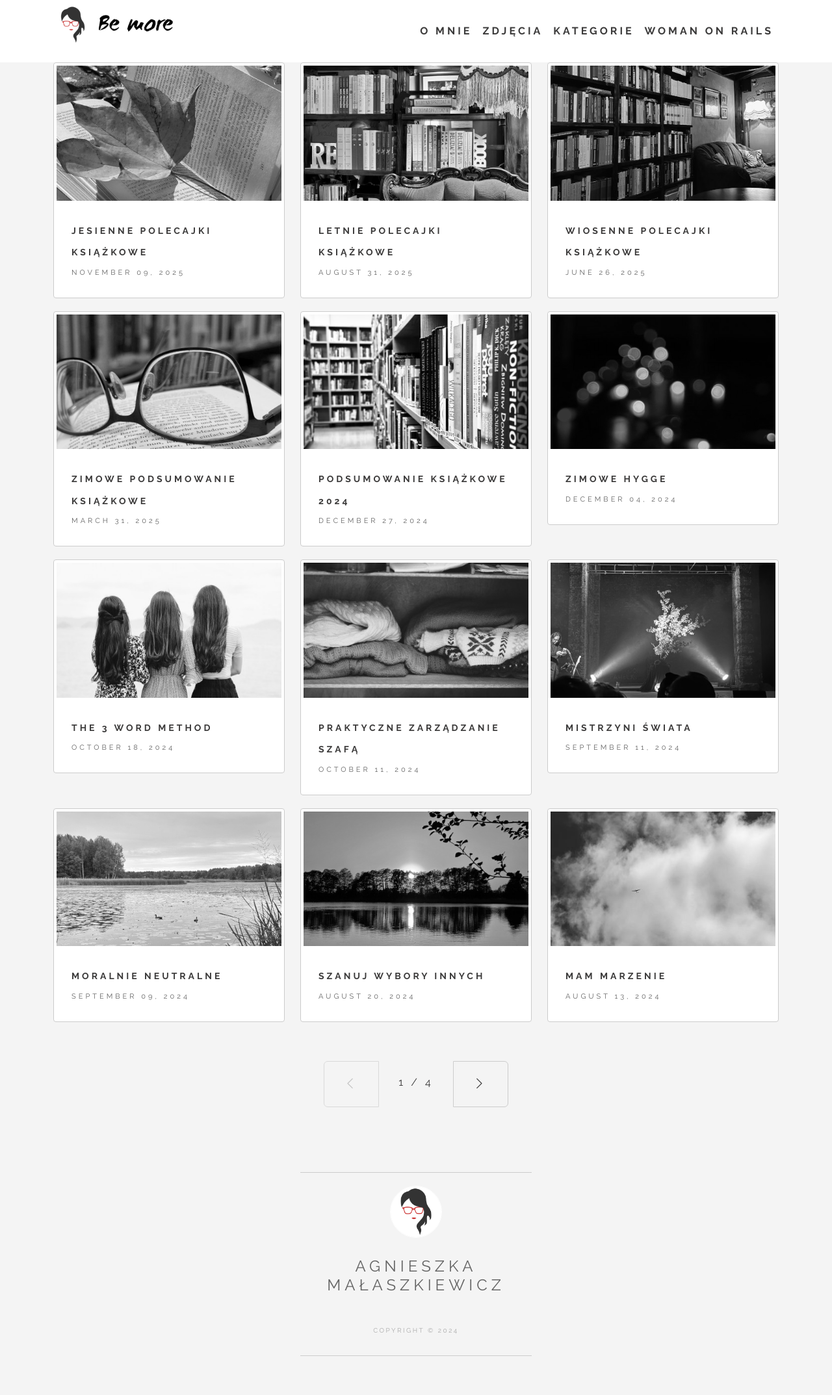
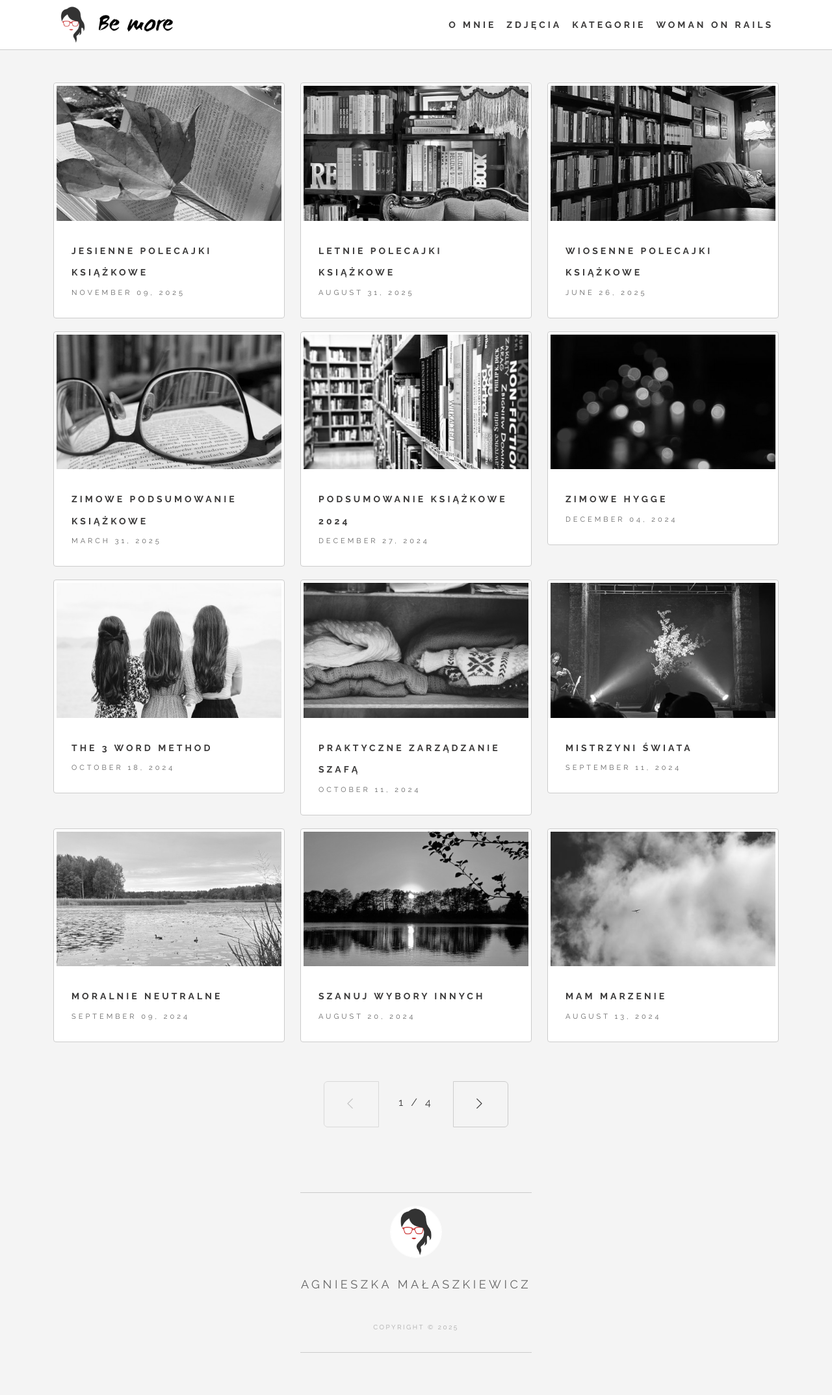
Before and after one commit to womanonrails/bemore.womanonrails.com, a Jekyll site: the page built from index.html, in a window 1280 px wide. Shown: the whole page at 65% size. Built offline with Jekyll 4.4.1, drawn with Linux system fonts in a browser that asks for light colours; the list of posts is cut into pages by our own code.

Commit message:
Small adjustments for design

```diff
--- a/_includes/footer.html
+++ b/_includes/footer.html
@@ -19,7 +19,7 @@
             <a href="{{ "/feed.xml" | prepend: site.baseurl }}"><span class="fontawesome-rss"></span></a>
           </li>
         </ul>
-        <p class="copyright">Copyright &copy; 2024</p>
+        <p class="copyright">Copyright &copy; 2025</p>
       </section>
     </div>
   </div>
--- a/_sass/_footer.scss
+++ b/_sass/_footer.scss
@@ -9,6 +9,7 @@
 
   h4 {
     font-family: $raleway-fonts;
+    font-size: 18px;
     letter-spacing: $letter-spacing;
     text-transform: uppercase;
   }
--- a/_sass/_header.scss
+++ b/_sass/_header.scss
@@ -4,18 +4,24 @@
   font-weight: 700;
   letter-spacing: $letter-spacing;
   text-transform: uppercase;
+  border-bottom: 1px solid $border-color;
 
   &.navbar {
     background-color: $background-color;
+    padding-top: 0;
+    padding-bottom: 0;
   }
 
   .navbar-nav {
-    margin-top: 15px;
+    margin-top: 0;
   }
 
   .navbar-nav > li > a,
   .navbar-nav .nav-link {
     color: $dark-text-color;
+    font-size: 14px;
+    padding-top: 1rem;
+    padding-bottom: 1rem;
     -moz-transition: color 0.2s ease;
     -ms-transition: color 0.2s ease;
     -webkit-transition: color 0.2s ease;
@@ -25,7 +31,9 @@
   }
 
   .navbar-brand {
-    margin-top: -5px;
+    margin-top: 0;
+    padding-top: 0.5rem;
+    padding-bottom: 0.5rem;
 
     img {
       height: 60px;
@@ -33,7 +41,7 @@
   }
 
   .navbar-toggler {
-    margin-top: 20px;
+    margin-top: 0;
     border: none;
   }
 
@@ -48,7 +56,7 @@
   }
 
   .container {
-    margin-bottom: 15px;
+    margin-bottom: 0;
   }
 
   .dropdown-menu > li > span {
--- a/_sass/_layout.scss
+++ b/_sass/_layout.scss
@@ -16,14 +16,19 @@
   font-weight: 300;
 }
 
+.container-fluid {
+  padding-top: 50px;
+}
+
 .tag-header {
   color: $hover-color;
 }
 
 .badge {
-  border-radius: 0.25rem;
-  font-size: inherit;
-  font-weight: normal;
+  border-radius: 10rem;
+  font-size: 12px;
+  font-weight: 700;
+  padding: 0.25rem 0.5rem;
 }
 
 .list-inline {
@@ -31,6 +36,7 @@
     display: inline-block;
     padding-right: 0.5rem;
     padding-left: 0.5rem;
+    margin-bottom: 0.3rem;
   }
 
   > li:first-child {
@@ -42,6 +48,8 @@
   color: $white-text-color;
   background-color: $background-dark-grey-color;
   border: 1px solid $background-dark-grey-color;
+  font-size: 13px;
+  padding: 6px 12px;
 
   &:hover {
     background-color: darken($background-dark-grey-color, 10%);
--- a/_sass/_post.scss
+++ b/_sass/_post.scss
@@ -9,10 +9,18 @@
     letter-spacing: $letter-spacing;
     margin: 40px auto;
     padding-bottom: 15px;
-    padding-top: 12px;
+    padding-top: 20px;
     text-align: center;
     text-transform: uppercase;
     width: 100%;
+
+    h1 {
+      font-size: 36px;
+    }
+
+    p {
+      font-size: 12px;
+    }
   }
 
   .post-image {
@@ -43,8 +51,13 @@
     font-size: 20px;
     text-align: justify;
 
+    strong, b {
+      font-weight: 700;
+    }
+
     blockquote {
       margin-bottom: 60px;
+      font-size: 18px;
 
       border-left: 0;
       border-right: 5px solid #eee;
@@ -65,10 +78,15 @@
         color: $dark-text-color;
         font-weight: 700;
       }
+
+      footer {
+        font-size: 14px;
+      }
     }
 
     a {
       color: $light-text-color;
+      text-decoration: none;
       -moz-transition: color 0.2s ease-out;
       -ms-transition: color 0.2s ease-out;
       -webkit-transition: color 0.2s ease-out;
--- a/index.html
+++ b/index.html
@@ -7,7 +7,7 @@
 <div class='container'>
   <div class="row">
     {% for post in paginator.posts %}
-      <div class="col-12 col-sm-6 col-md-4">
+      <div class="col-12 col-md-6 col-lg-4">
         <div class="thumbnail">
           <a href="{{ post.url | prepend: site.baseurl }}"><img src="/images/thumbs/{{ post.image }}" alt="{{ post.image_alt }}" title="{{ post.image_title }}"></a>
           <div class="caption">
```
